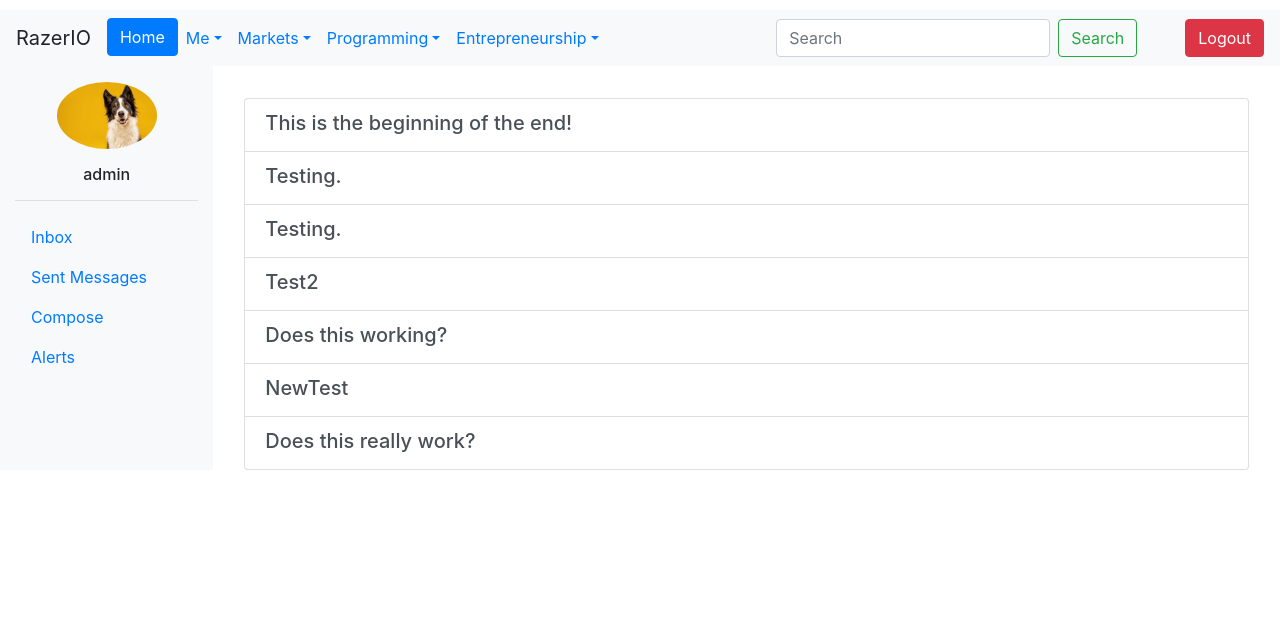
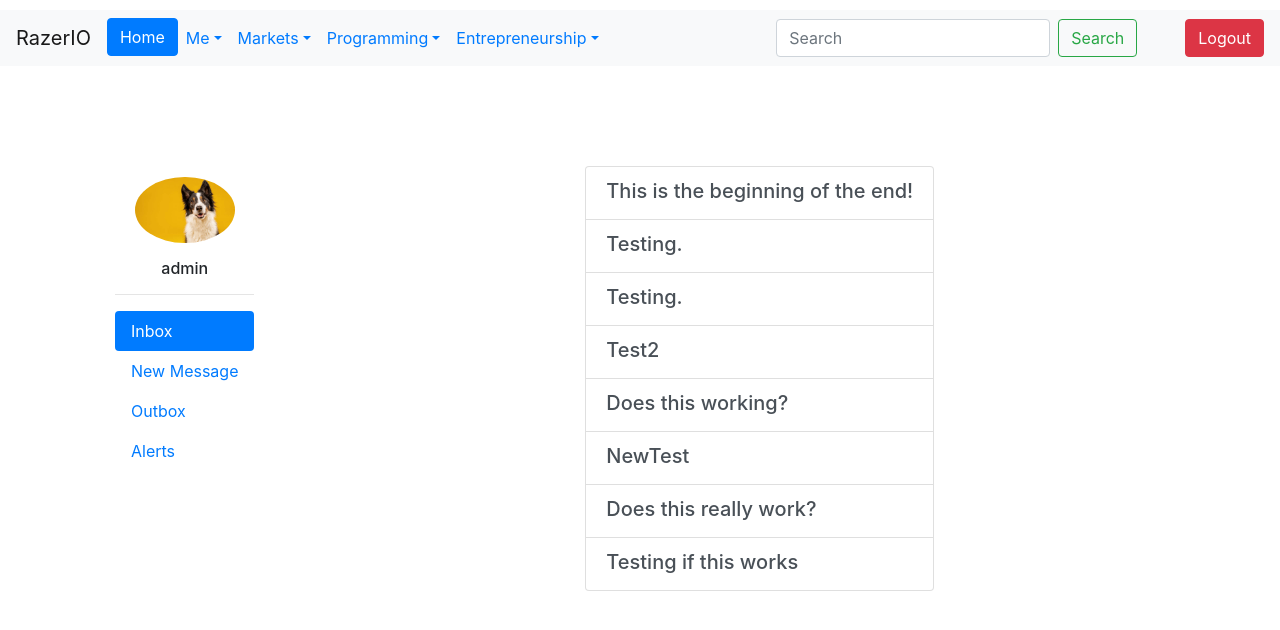
Before and after one commit to Deep-Chill/RazerIO-Social-Network, a Django app: page /inbox/ in a window 1280 px wide. Shown: the top 630 px of the page. Run offline with Django 4.2, Linux system fonts and the light colour scheme; a user stored in the database is signed in; data comes from the database, SQL or seed files in the repository; some libraries are stand-ins or nearby versions.

Commit message:
Visual changes

```diff
--- a/RazerIO/Company/models.py
+++ b/RazerIO/Company/models.py
@@ -4,12 +4,13 @@
 
 class Company(models.Model):
     Name = models.CharField(max_length=256)
-    About = models.TextField(max_length=10000, default='')
+    About = models.TextField(max_length=10000, default='', blank=True, null=True)
     Employees = models.ManyToManyField('Users.CustomUser')
-    Shareprice = models.IntegerField(default=0)
+    Shareprice = models.IntegerField(default=0, blank=True, null=True)
     StockTicker = models.CharField(max_length=10, null=True, blank=True)
     LastEditedBy = models.ForeignKey('Users.CustomUser', null=True, blank=True, on_delete=models.SET_NULL,
                                      related_name='edited_companies')
+    Website = models.URLField(blank=True)
     Is_University = models.BooleanField(default=False)
 
     def __str__(self):
--- a/RazerIO/MessagingAlerts/views.py
+++ b/RazerIO/MessagingAlerts/views.py
@@ -11,19 +11,39 @@
 
 User = get_user_model()
 
-def inbox(request):
+def inbox(request, user_id=None):
     user = request.user
+    unread_alerts = Alert.objects.filter(recipient=request.user, read=False)
     participant_conversation_ids = Participant.objects.filter(user=request.user).values_list('conversation', flat=True)
     conversations = Conversation.objects.filter(id__in=participant_conversation_ids)
-    context = {'conversations':conversations, 'participantids':participant_conversation_ids}
+    outmessages = Message.objects.filter(sender=user).select_related('conversation')
+
+    recipient = None
+    if user_id:
+        recipient = get_object_or_404(User, id=user_id)
+    if request.method == 'POST':
+        form = StartNewConversationForm(request.POST, user=user)
+        if form.is_valid():
+            form.save(sender=user)
+            messages.success(request, 'Conversation started successfully.')
+            return redirect('inbox')
+    else:
+        form = StartNewConversationForm(user=user, recipient=recipient)
+    context = {
+        'conversations':conversations,
+        'participantids':participant_conversation_ids,
+        'form':form,
+        'alerts':unread_alerts,
+        'outmessages':outmessages,
+        }
+
     return render(request, 'inbox.html', context=context)
 
 def outbox(request):
     user = request.user
     messages = Message.objects.filter(sender=user).select_related('conversation')
     conversations = Conversation.objects.filter(participants=user).select_related('participants')
-    active_tab = 'outbox'
-    context = {'messages':messages, 'conversations':conversations, 'active_tab':active_tab}
+    context = {'messages':messages, 'conversations':conversations, }
     return render(request, 'outbox.html', context=context)
 
 
--- a/RazerIO/Users/models.py
+++ b/RazerIO/Users/models.py
@@ -76,7 +76,6 @@
         ('Other', 'Other'),
     )
     user = models.ForeignKey(User, on_delete=models.CASCADE, related_name='education')
-    institution_name = models.CharField(max_length=100)
     degree_type = models.CharField(max_length=18, choices=DEGREE_TYPE_CHOICES, default='none')
     major = models.CharField(max_length=100, blank=True)
     start_date = models.DateField()
@@ -85,6 +84,8 @@
     description = models.TextField(blank=True, help_text="Describe your thoughts")
     location = models.CharField(max_length=255)
     activities_awards_and_societies = models.TextField(blank=True)
+    institution = models.ForeignKey('Company.Company', limit_choices_to={'Is_University':True}, on_delete=models.CASCADE,
+                                    default=None, blank=True, null=True)
 
     def __str__(self):
-        return f"{self.degree_type} from {self.institution_name}"
+        return f"{self.degree_type} from {self.institution}"
--- a/RazerIO/templates/Jobs.html
+++ b/RazerIO/templates/Jobs.html
@@ -1,5 +1,4 @@
 {% extends "base.html" %}
-
 {% block title %}
 Job Market
 {% endblock %}
@@ -128,5 +127,4 @@
 </script>
 
 
-
 {% endblock %}
--- a/RazerIO/templates/base.html
+++ b/RazerIO/templates/base.html
@@ -9,11 +9,12 @@
     <meta name="viewport" content="width=device-width, initial-scale=1, shrink-to-fit=no">
 
     <!-- Bootstrap CSS -->
-    <link rel="stylesheet" href="https://cdn.jsdelivr.net/npm/bootstrap@4.3.1/dist/css/bootstrap.min.css" integrity="sha384-ggOyR0iXCbMQv3Xipma34MD+dH/1fQ784/j6cY/iJTQUOhcWr7x9JvoRxT2MZw1T" crossorigin="anonymous">
-      <script src="https://code.jquery.com/jquery-3.3.1.slim.min.js" integrity="sha384-q8i/X+965DzO0rT7abK41JStQIAqVgRVzpbzo5smXKp4YfRvH+8abtTE1Pi6jizo" crossorigin="anonymous"></script>
-    <script src="https://cdn.jsdelivr.net/npm/popper.js@1.14.7/dist/umd/popper.min.js" integrity="sha384-UO2eT0CpHqdSJQ6hJty5KVphtPhzWj9WO1clHTMGa3JDZwrnQq4sF86dIHNDz0W1" crossorigin="anonymous"></script>
-    <script src="https://cdn.jsdelivr.net/npm/bootstrap@4.3.1/dist/js/bootstrap.min.js" integrity="sha384-JjSmVgyd0p3pXB1rRibZUAYoIIy6OrQ6VrjIEaFf/nJGzIxFDsf4x0xIM+B07jRM" crossorigin="anonymous"></script>
-  <script src="https://code.jquery.com/jquery-3.6.0.min.js"></script>
+  <link rel="stylesheet" href="https://cdn.jsdelivr.net/npm/bootstrap@4.6.2/dist/css/bootstrap.min.css" integrity="sha384-xOolHFLEh07PJGoPkLv1IbcEPTNtaed2xpHsD9ESMhqIYd0nLMwNLD69Npy4HI+N" crossorigin="anonymous">
+    <script src="https://cdn.jsdelivr.net/npm/jquery@3.5.1/dist/jquery.slim.min.js" integrity="sha384-DfXdz2htPH0lsSSs5nCTpuj/zy4C+OGpamoFVy38MVBnE+IbbVYUew+OrCXaRkfj" crossorigin="anonymous"></script>
+    <script src="https://cdn.jsdelivr.net/npm/popper.js@1.16.1/dist/umd/popper.min.js" integrity="sha384-9/reFTGAW83EW2RDu2S0VKaIzap3H66lZH81PoYlFhbGU+6BZp6G7niu735Sk7lN" crossorigin="anonymous"></script>
+    <script src="https://cdn.jsdelivr.net/npm/bootstrap@4.6.2/dist/js/bootstrap.min.js" integrity="sha384-+sLIOodYLS7CIrQpBjl+C7nPvqq+FbNUBDunl/OZv93DB7Ln/533i8e/mZXLi/P+" crossorigin="anonymous"></script>
+
+
 
   <style>
 .dropdown-menu a:hover {
--- a/RazerIO/templates/inbox.html
+++ b/RazerIO/templates/inbox.html
@@ -1,42 +1,45 @@
 {% extends 'base.html' %}
 {% load static %}
 
+
 {% block content %}
-<div class="container-fluid">
-  <div class="row">
 
-    <!-- Navigation panel -->
-    <div class="col-md-2 col-sm-3 bg-light">
-      <div class="pt-3">
+<style>
+  .custom-container {
+    padding-left: 100px;
+  }
+  .custom1 {
+    padding-left: 100px;
+  }
+  .tab-content{
+    height: 500px;
+  }
+  .tab-pane {
+  padding-top: 100px;
+}
+</style>
+
+<div class="d-flex align-items-center container-fluid">
+
+  <div class="nav flex-column nav-pills me-3 custom1" id="v-pills-tab" role="tablist" aria-orientation="vertical">
+    <div class="pt-3">
     {% if request.user.ProfilePic %}
       <img src="{{ request.user.ProfilePic.url }}" alt="Profile Image" class="rounded-circle mx-auto d-block img-fluid" width="100">
     {% else %}
       <img src="{% static 'img/pfp.jpg' %}" alt="Profile Image" class="rounded-circle mx-auto d-block img-fluid" width="100">
     {% endif %}
         <h6 class="text-center mt-3">{{ request.user.username }}</h6>
+      <hr>
       </div>
-      <hr>
-      <ul class="nav flex-column">
-          <li class="nav-item">
-            <a class="nav-link" href="{% url 'inbox' %}">Inbox</a>
-          </li>
-          <li class="nav-item">
-            <a class="nav-link" href="{% url 'outbox' %}">Sent Messages</a>
-          </li>
-          <li class="nav-item">
-            <a class="nav-link" href="{% url 'new_conversation' %}">Compose</a>
-          </li>
-          <li class="nav-item">
-            <a class="nav-link" href="{% url 'alerts' %}">Alerts</a>
-          </li>
-        </ul>
-    </div>
-
-    <!-- Message list panel -->
-    <div class="col-md-10 col-sm-9">
-      <div class="pt-3 px-3">
-        <h3 class="mb-3">{{ page_title }}</h3>
-        <div class="list-group">
+    <a class="nav-link active" id="v-pills-home-tab" data-toggle="pill" href="#v-pills-home" role="tab" aria-controls="v-pills-home" aria-selected="true">Inbox</a>
+    <a class="nav-link" id="v-pills-profile-tab" data-toggle="pill" href="#v-pills-profile" role="tab" aria-controls="v-pills-profile" aria-selected="false">New Message</a>
+    <a class="nav-link" id="v-pills-messages-tab" data-toggle="pill" href="#v-pills-messages" role="tab" aria-controls="v-pills-messages" aria-selected="false">Outbox</a>
+    <a class="nav-link" id="v-pills-settings-tab" data-toggle="pill" href="#v-pills-settings" role="tab" aria-controls="v-pills-settings" aria-selected="false">Alerts</a>
+  </div>
+  <div class="tab-content mx-auto" id="v-pills-tabContent">
+    <div class="tab-pane fade show active" id="v-pills-home" role="tabpanel" aria-labelledby="v-pills-home-tab">
+      <!-- Inbox tab content -->
+      <div class="list-group">
           {% for conversation in conversations %}
           <a href="{% url 'conversation' id=conversation.id %}" class="list-group-item list-group-item-action{% if conversation.is_read %} read{% endif %}">
             <div class="d-flex w-100 justify-content-between">
@@ -47,9 +50,104 @@
           <p>No messages yet.</p>
           {% endfor %}
         </div>
-      </div>
     </div>
+    <div class="tab-pane fade" id="v-pills-profile" role="tabpanel" aria-labelledby="v-pills-profile-tab">
+      <!-- New Message tab content -->
+      <form method="post" class="form-horizontal">
+        {% csrf_token %}
+        <div class="form-group">
+          <label for="{{ form.participants.id_for_label }}" class="col-sm-2 control-label">Participants:</label>
+          <div class="col-sm-10">
+            {% if prepopulated_participant %}
+              <input type="text" value="{{ prepopulated_participant }}" disabled>
+              <input type="hidden" name="participants" value="{{ prepopulated_participant }}">
+            {% else %}
+              {{ form.participants }}
+            {% endif %}
+          </div>
+        </div>
+        <div class="form-group">
+          <label for="{{ form.subject.id_for_label }}" class="col-sm-2 control-label">Subject:</label>
+          <div class="col-sm-10">
+            {{ form.subject }}
+          </div>
+        </div>
+        <div class="form-group">
+          <label for="{{ form.message.id_for_label }}" class="col-sm-2 control-label">Message:</label>
+          <div class="col-sm-10">
+            {{ form.message }}
+          </div>
+        </div>
+        <div class="form-group">
+          <div class="col-sm-offset-2 col-sm-10">
+            <button type="submit" class="btn btn-primary">Start Conversation</button>
+          </div>
+        </div>
+      </form>
+    </div>
+    <div class="tab-pane fade" id="v-pills-messages" role="tabpanel" aria-labelledby="v-pills-messages-tab">
+      <!-- Outbox tab content -->
+        {% if outmessages %}
+          <div class="table-responsive">
+            <table class="table table-striped table-sm">
+              <thead>
+                <tr>
+                  <th>Conversation</th>
+                  <th>Participants</th>
+                  <th>Message</th>
+                  <th>Date</th>
+                  <th>Actions</th>
+                </tr>
+              </thead>
+              <tbody>
+                {% for message in outmessages %}
+                  <tr>
+                    <td>{{ message.conversation.subject }}</td>
+                    <td>
+                      {% for participant in message.conversation.participants.all %}
+                        {% if participant != message.sender %}
+                          {{ participant.username }}
+                          {% if not forloop.last %}, {% endif %}
+                        {% endif %}
+                      {% endfor %}
+                    </td>
+                    <td>{{ message.content }}</td>
+                    <td>{{ message.timestamp }}</td>
+                    <td>
+                      <a href="#" class="btn btn-danger btn-sm">Delete</a>
+                    </td>
+                  </tr>
+                {% endfor %}
+              </tbody>
+            </table>
+          </div>
+        {% else %}
+          <p>You have no messages in your outbox.</p>
+        {% endif %}
 
+    </div>
+    <div class="tab-pane fade" id="v-pills-settings" role="tabpanel" aria-labelledby="v-pills-settings-tab">
+      <!-- Alerts tab content -->
+            <div class="pt-3 px-3">
+    {% if alerts %}
+    <div class="list-group">
+      {% for alert in alerts %}
+      <a href="#" class="list-group-item list-group-item-action{% if not alert.read %} bg-light{% endif %}">
+        <div class="d-flex justify-content-between">
+          <div class="fw-bold">{{ alert.actor.username }} {{ alert.verb }}</div>
+          <small class="text-muted">{{ alert.timestamp|timesince }} ago</small>
+        </div>
+        {% if alert.target %}
+        <div>{{ alert.target }}</div>
+        {% endif %}
+      </a>
+      {% endfor %}
+    </div>
+    {% else %}
+    <p class="lead">No new alerts.</p>
+    {% endif %}
   </div>
 </div>
+    </div>
+  </div>
 {% endblock %}
```
Also changed, not shown: RazerIO/templates/profile.html (+6 -1 lines), RazerIO/Company/migrations/0009_remove_company_is_university_alter_company_about_and_more.py (added), RazerIO/Company/migrations/0010_company_website.py (added), RazerIO/Company/migrations/0011_company_is_university.py (added), RazerIO/Users/migrations/0021_remove_education_institution_name_and_more.py (added), RazerIO/db.sqlite3.
